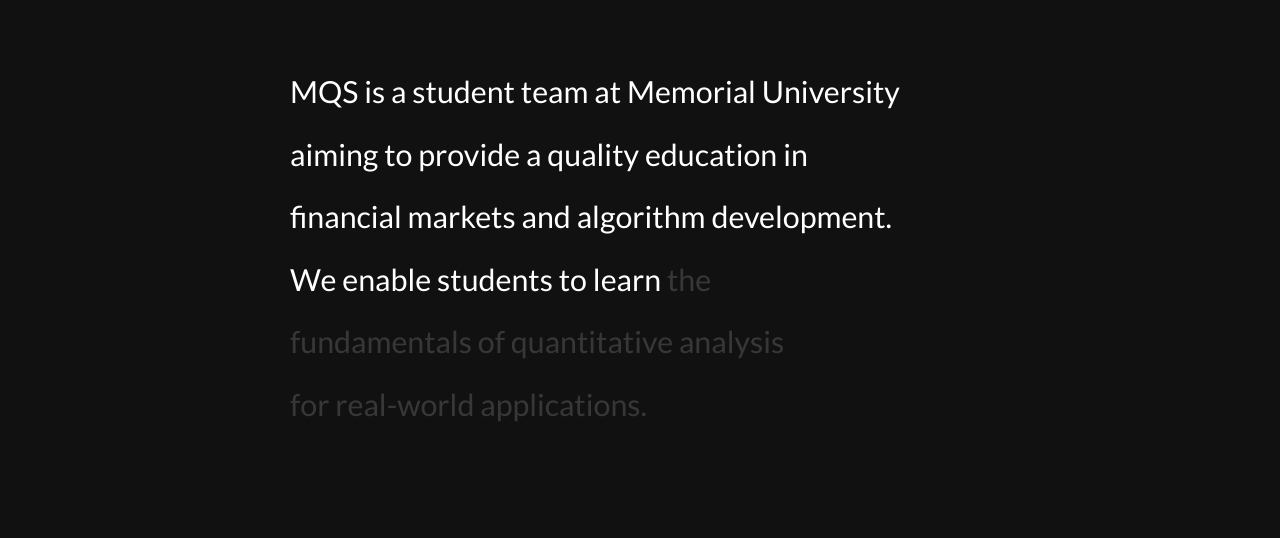
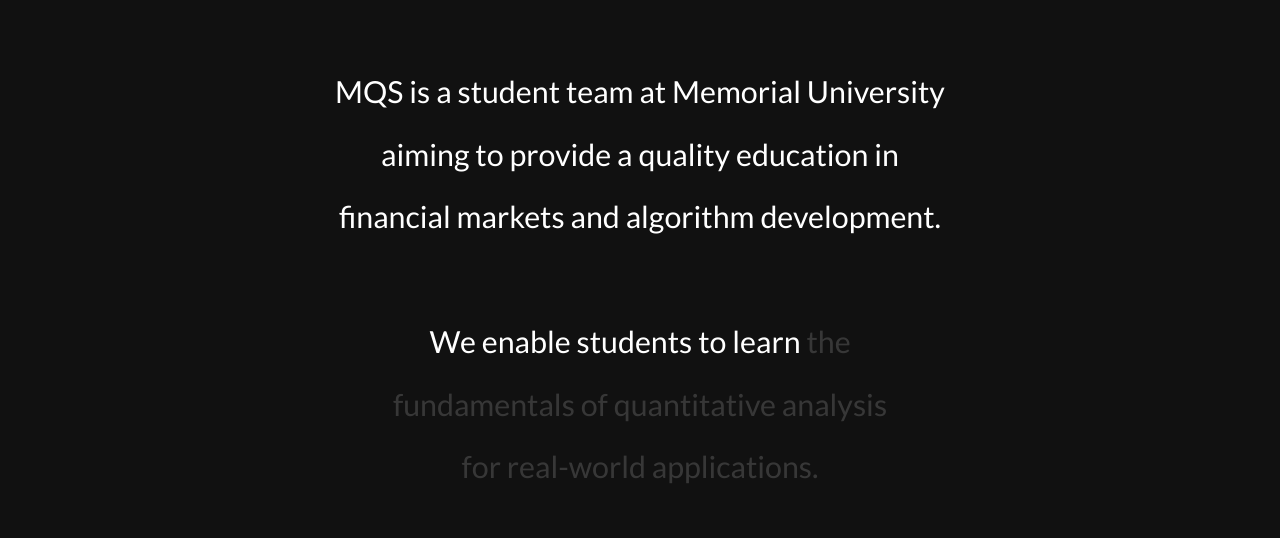
Before and after one commit to MUNQuantSociety/MQS-web-app, a Next.js app: page /about in a window 1280 px wide. Shown: the part 890-1428 px from the top of the page. Built offline with nearby package versions, Linux system fonts and the light colour scheme.

Commit message:
Centred text

```diff
--- a/app/about/page.tsx
+++ b/app/about/page.tsx
@@ -8,7 +8,7 @@ const animatedTextLines = [
   'MQS is a student team at Memorial University',
   'aiming to provide a quality education in',
   'financial markets and algorithm development.',
-  '',
+  '\n',
   'We enable students to learn the',
   'fundamentals of quantitative analysis',
   'for real-world applications.',
--- a/app/about/style.css
+++ b/app/about/style.css
@@ -158,11 +158,15 @@
   background: #111;
   color: #fff;
   padding: 5rem 1.5rem;
+  text-align: center;
+  position: relative;
+  z-index: 5;
 }
 
 .animated-text-content {
   max-width: 700px;
   margin: 0 auto;
+  text-align: center;
 }
 
 .animated-line {
@@ -174,6 +178,7 @@
 .animated-word {
   opacity: 0.25;
   transition: 0.35s;
+  display: inline-block;
 }
 
 /* ============================== */
```
